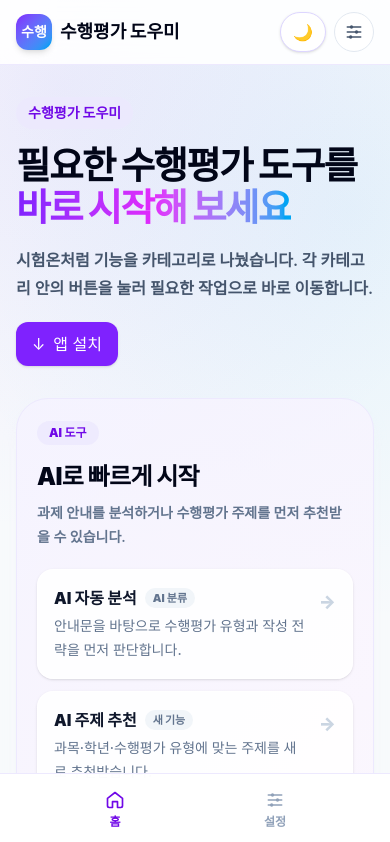
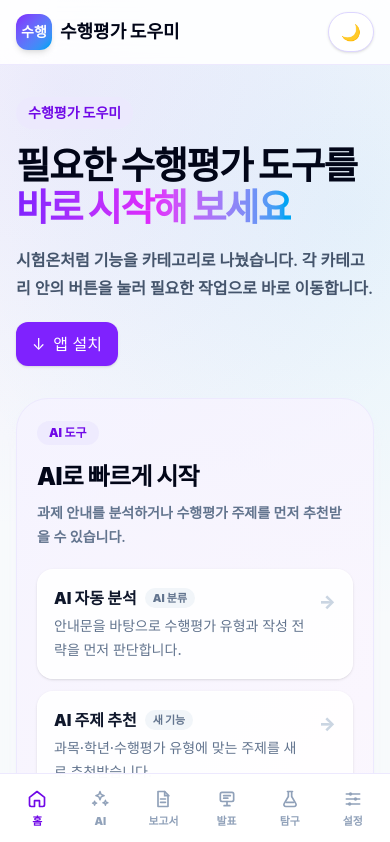
Before and after one commit to dy6553/performance-assessment-assistant, a Next.js app: page / in a window 390 px wide. Shown: the top 842 px of the page. Built offline with nearby package versions, Linux system fonts and the light colour scheme.

Commit message:
feat: split app into ExamOn-style main tabs

```diff
--- a/src/components/app-shell.tsx
+++ b/src/components/app-shell.tsx
@@ -7,10 +7,32 @@ import type { ReactNode } from "react";
 import { Icon, type IconName } from "./icons";
 import { ThemeToggle } from "./theme-toggle";
 
-const navigation: Array<{ href: string; label: string; icon: IconName }> = [
+type NavigationItem = {
+  href: string;
+  label: string;
+  icon: IconName;
+  activePrefixes?: string[];
+};
+
+const navigation: NavigationItem[] = [
   { href: "/", label: "홈", icon: "home" },
+  {
+    href: "/ai-tools",
+    label: "AI",
+    icon: "sparkles",
+    activePrefixes: ["/ai-tools", "/topic-recommender", "/assignment/setup/auto"],
+  },
+  { href: "/assignment/setup/report", label: "보고서", icon: "document" },
+  { href: "/assignment/setup/presentation", label: "발표", icon: "presentation" },
+  { href: "/assignment/setup/experiment", label: "탐구", icon: "flask" },
   { href: "/settings", label: "설정", icon: "settings" },
 ];
+
+function isActive(pathname: string, item: NavigationItem) {
+  if (item.href === "/") return pathname === "/";
+  if (item.activePrefixes?.some((prefix) => pathname === prefix || pathname.startsWith(`${prefix}/`))) return true;
+  return pathname === item.href || pathname.startsWith(`${item.href}/`);
+}
 
 export function AppShell({ children }: { children: ReactNode }) {
   const pathname = usePathname();
@@ -18,31 +40,58 @@ export function AppShell({ children }: { children: ReactNode }) {
   return (
     <div className="min-h-dvh text-slate-950">
       <header className="sticky top-0 z-40 border-b border-violet-100 bg-white/90 backdrop-blur-xl">
-        <div className="mx-auto flex h-16 max-w-6xl items-center justify-between px-4 sm:px-6">
+        <div className="mx-auto flex h-16 max-w-7xl items-center justify-between px-4 sm:px-6 lg:px-8">
           <Link className="inline-flex items-center gap-2 font-black" href="/">
             <span className="grid size-9 place-items-center rounded-xl bg-gradient-to-br from-violet-600 to-sky-500 text-sm text-white shadow-md">수행</span>
             <span className="text-lg">수행평가 도우미</span>
           </Link>
+
+          <nav aria-label="주요 메뉴" className="hidden items-center gap-1 md:flex">
+            {navigation.map((item) => {
+              const active = isActive(pathname, item);
+              return (
+                <Link
+                  aria-current={active ? "page" : undefined}
+                  className={`inline-flex min-h-11 items-center gap-2 rounded-2xl px-3.5 text-sm font-black transition active:scale-[0.97] ${
+                    active
+                      ? "bg-violet-100 text-violet-800"
+                      : "text-slate-500 hover:bg-violet-50 hover:text-violet-800"
+                  }`}
+                  href={item.href}
+                  key={item.href}
+                >
+                  <Icon className="size-4.5" name={item.icon} />
+                  {item.label}
+                </Link>
+              );
+            })}
+          </nav>
+
           <div className="flex items-center gap-2">
             <ThemeToggle compact />
-            <Link aria-label="설정" className="grid size-10 place-items-center rounded-full border border-slate-200 bg-white text-slate-600" href="/settings">
-              <Icon name="settings" />
-            </Link>
           </div>
         </div>
       </header>
 
       <div className="pb-24 md:pb-8">{children}</div>
 
-      <nav aria-label="모바일 메뉴" className="fixed inset-x-0 bottom-0 z-50 border-t border-violet-100 bg-white/95 pb-[max(.4rem,env(safe-area-inset-bottom))] pt-2 backdrop-blur-xl md:hidden">
-        <div className="mx-auto grid max-w-xs grid-cols-2">
+      <nav
+        aria-label="모바일 주요 메뉴"
+        className="fixed inset-x-0 bottom-0 z-50 border-t border-violet-100 bg-white/95 px-[max(.35rem,env(safe-area-inset-left))] pb-[max(.4rem,env(safe-area-inset-bottom))] pt-2 backdrop-blur-xl md:hidden"
+      >
+        <div className="mx-auto grid max-w-lg grid-cols-6">
           {navigation.map((item) => {
-            const active = item.href === "/"
-              ? pathname === "/"
-              : pathname === item.href || pathname.startsWith(`${item.href}/`);
+            const active = isActive(pathname, item);
             return (
-              <Link aria-current={active ? "page" : undefined} className={`flex min-h-14 flex-col items-center justify-center gap-1 rounded-xl text-xs font-black ${active ? "text-violet-700" : "text-slate-400"}`} href={item.href} key={item.href}>
-                <Icon name={item.icon} />
+              <Link
+                aria-current={active ? "page" : undefined}
+                className={`flex min-h-14 flex-col items-center justify-center gap-1 rounded-xl text-[0.68rem] font-black transition active:scale-[0.97] ${
+                  active ? "text-violet-700" : "text-slate-400"
+                }`}
+                href={item.href}
+                key={item.href}
+              >
+                <Icon className="size-5" name={item.icon} />
                 {item.label}
               </Link>
             );
```
